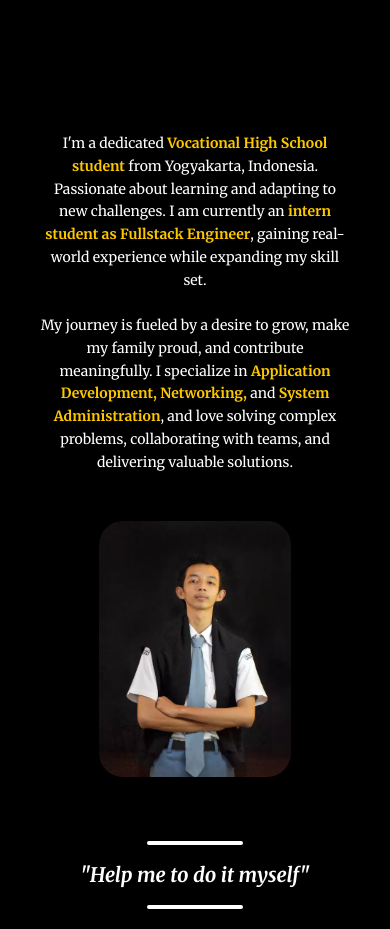
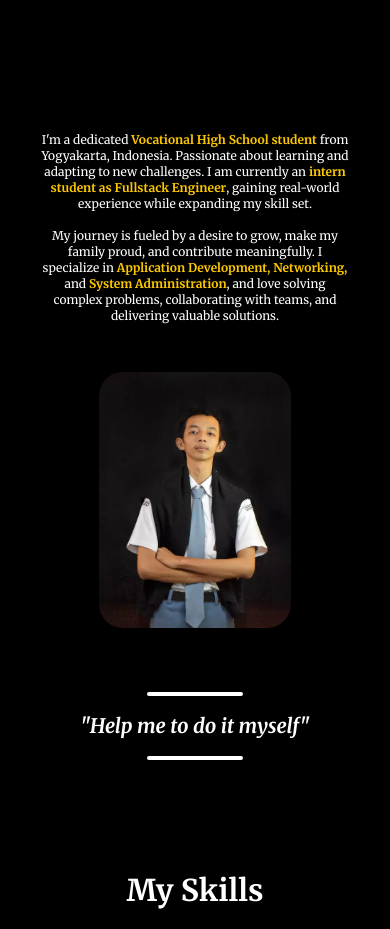
Before and after one commit to genta-bahana-nagari/portfolio-page, a React (Vite) app: page / in a window 390 px wide. Shown: the part 800-1729 px from the top of the page. Built offline with nearby package versions, Linux system fonts and the light colour scheme; a web font is replaced by a local one.

Commit message:
improved sections (tiny improvements)

```diff
--- a/src/components/About.jsx
+++ b/src/components/About.jsx
@@ -18,7 +18,7 @@ const About = () => {
           whileInView={{ opacity: 1, x: 0 }}
           transition={{ duration: 0.8, ease: "easeOut" }}
         >
-          <p className="text-sm md:text-lg leading-relaxed text-white">
+          <p className="text-xs md:text-base/8 lg:text-lg md:leading-relaxed text-white">
             I'm a dedicated{" "}
             <span className="text-yellow-400 font-semibold">
               Vocational High School student
```
